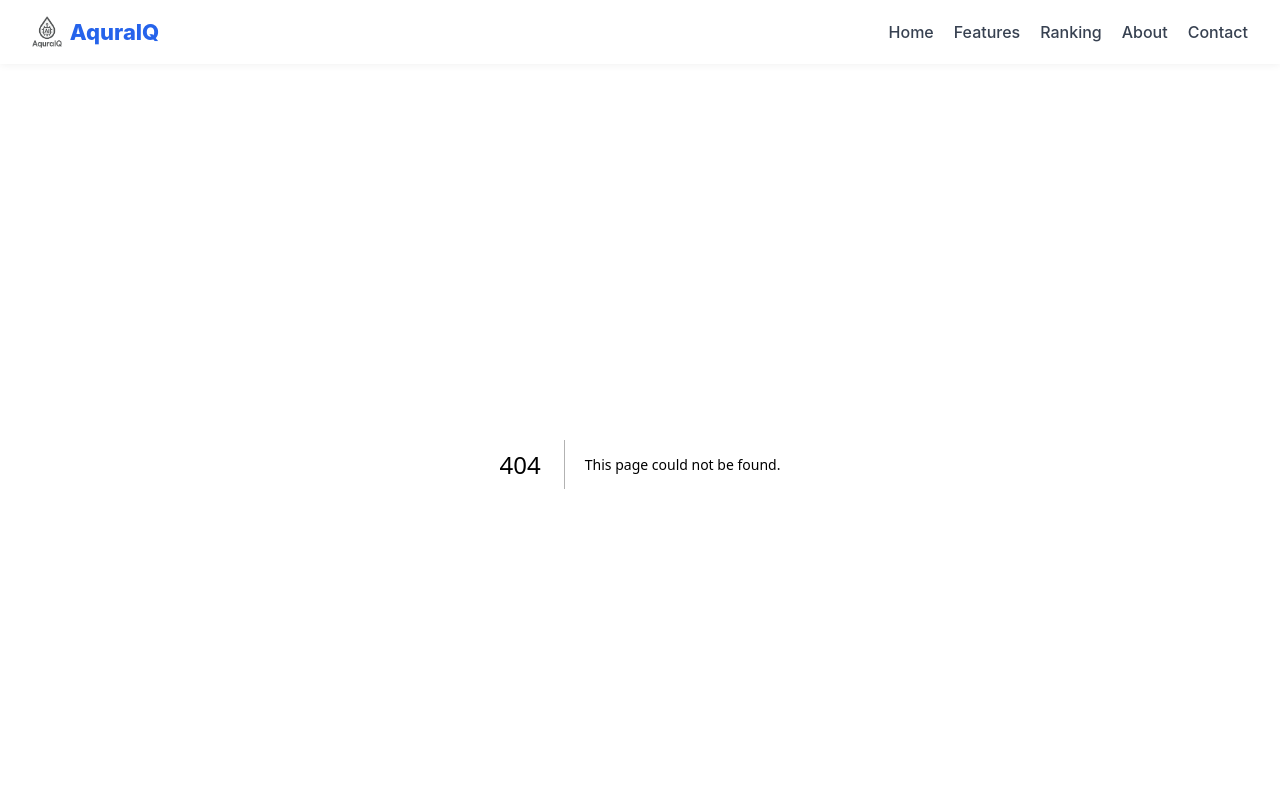
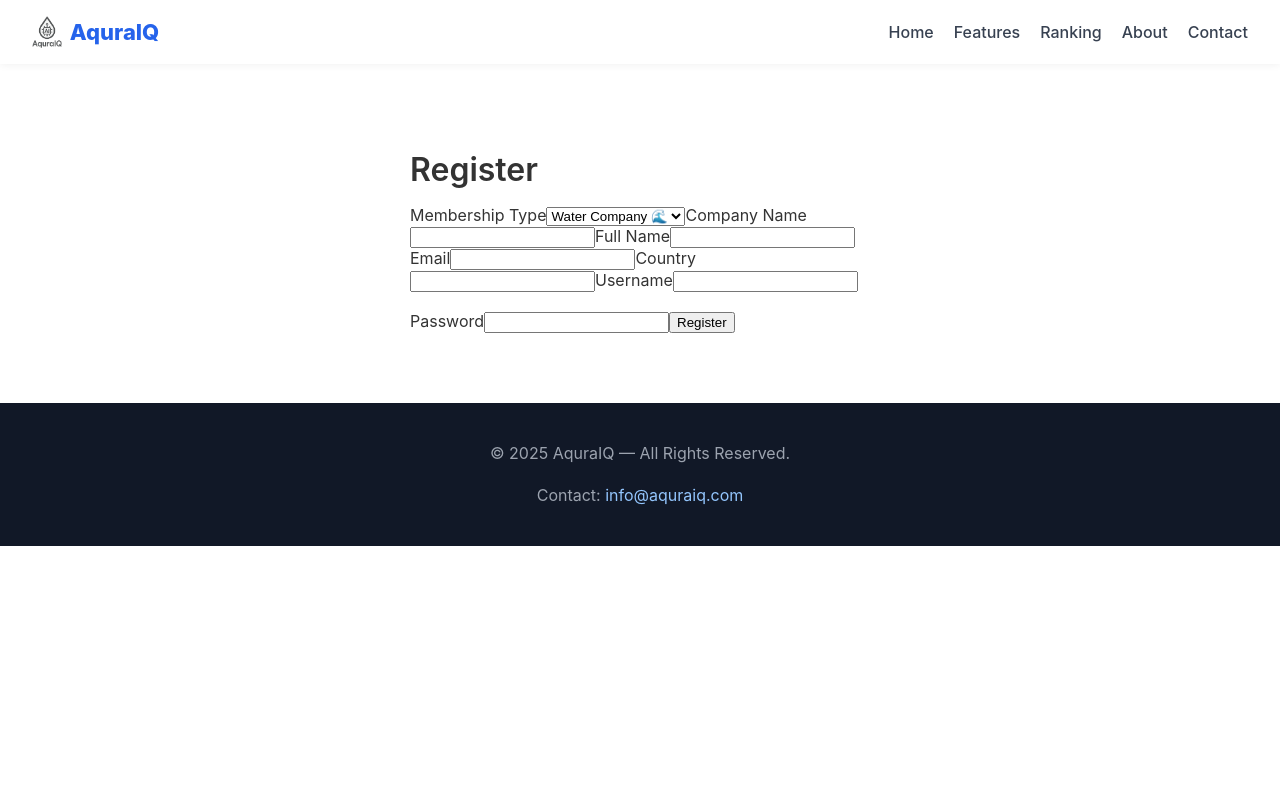
Before and after one commit to aquraiq-site/aquraiq-site, a Next.js app: page /register in a window 1280 px wide. Before the commit this address had no page. Shown: the top 800 px of the page. Built offline with nearby package versions, Linux system fonts and the light colour scheme.

Commit message:
Create register.js

```diff
--- /dev/null
+++ b/pages/register.js
@@ -0,0 +1,95 @@
+// pages/register.js
+import { useState } from "react";
+
+export default function Register() {
+  const [formData, setFormData] = useState({
+    type: "water", // water یا ai
+    company: "",
+    name: "",
+    email: "",
+    country: "",
+    username: "",
+    password: "",
+  });
+
+  const handleChange = (e) => {
+    setFormData({ ...formData, [e.target.name]: e.target.value });
+  };
+
+  const handleSubmit = (e) => {
+    e.preventDefault();
+    console.log("User registered:", formData);
+    alert("Registration submitted! (Later we will connect to DB + Email)");
+  };
+
+  return (
+    <div style={{ maxWidth: "500px", margin: "50px auto", padding: "20px" }}>
+      <h1>Register</h1>
+      <form onSubmit={handleSubmit}>
+        <label>Membership Type</label>
+        <select name="type" value={formData.type} onChange={handleChange}>
+          <option value="water">Water Company 🌊</option>
+          <option value="ai">AI Company 🤖</option>
+        </select>
+
+        <label>Company Name</label>
+        <input
+          type="text"
+          name="company"
+          value={formData.company}
+          onChange={handleChange}
+          required
+        />
+
+        <label>Full Name</label>
+        <input
+          type="text"
+          name="name"
+          value={formData.name}
+          onChange={handleChange}
+          required
+        />
+
+        <label>Email</label>
+        <input
+          type="email"
+          name="email"
+          value={formData.email}
+          onChange={handleChange}
+          required
+        />
+
+        <label>Country</label>
+        <input
+          type="text"
+          name="country"
+          value={formData.country}
+          onChange={handleChange}
+          required
+        />
+
+        <label>Username</label>
+        <input
+          type="text"
+          name="username"
+          value={formData.username}
+          onChange={handleChange}
+          required
+        />
+
+        <label>Password</label>
+        <input
+          type="password"
+          name="password"
+          value={formData.password}
+          onChange={handleChange}
+          required
+        />
+
+        <button type="submit" style={{ marginTop: "20px" }}>
+          Register
+        </button>
+      </form>
+    </div>
+  );
+}
```
